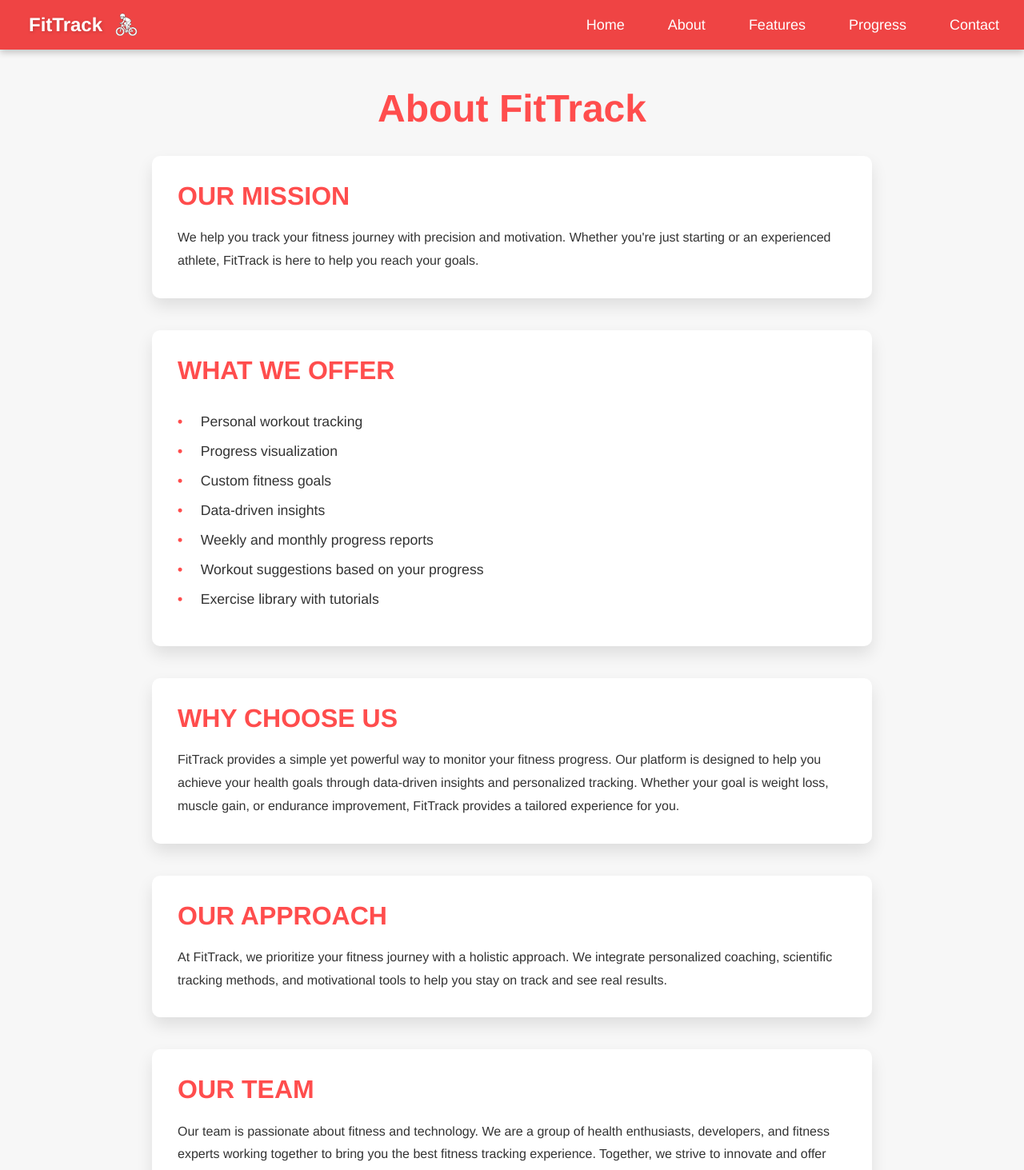
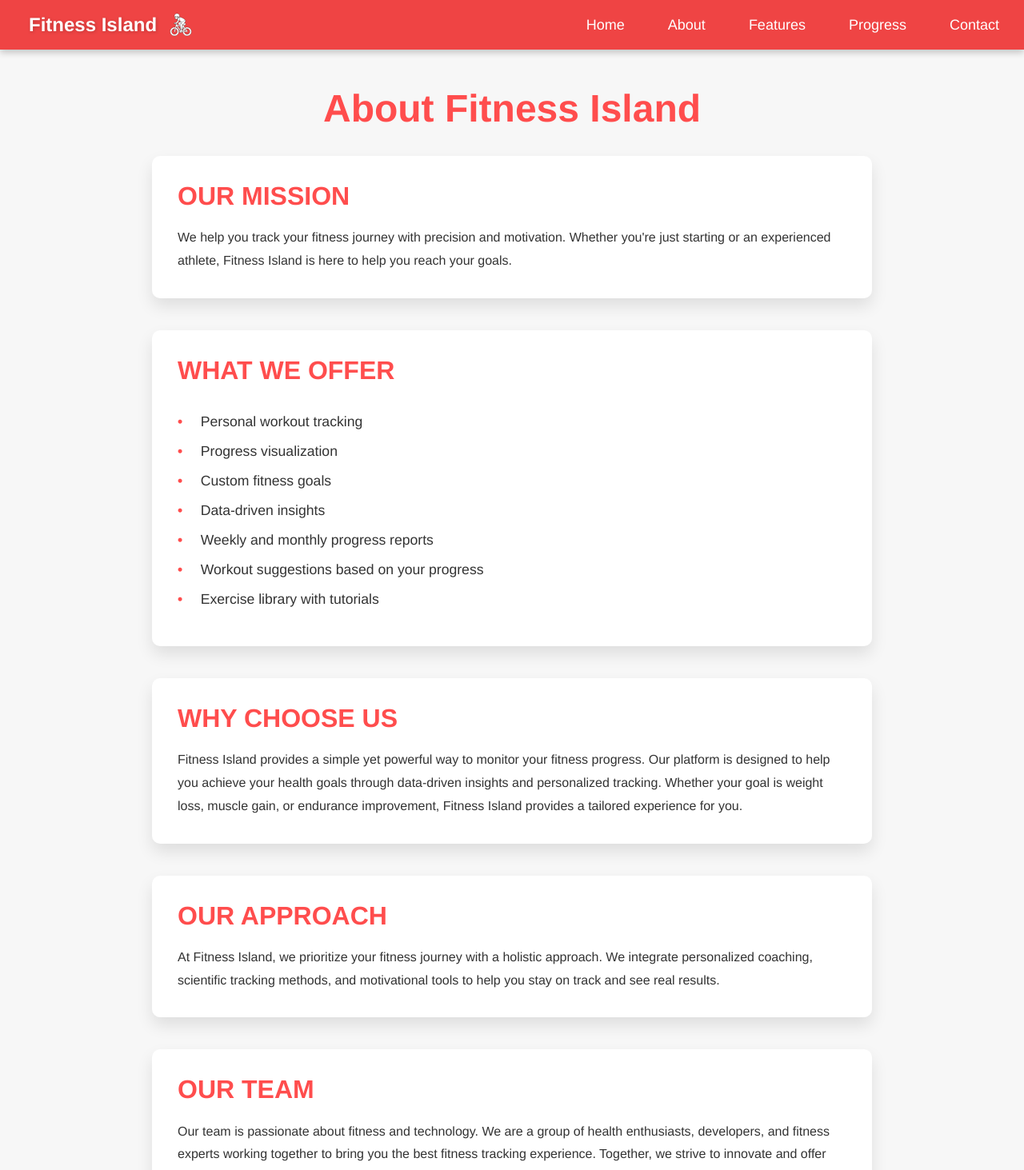
Before and after one commit to Thejandeera/fitness-tracker, a React (Vite) app: page /about in a window 1280 px wide. Shown: the top 1463 px of the page at 80% size. Built offline with nearby package versions, Linux system fonts and the light colour scheme.

Commit message:
Fitness Island

```diff
--- a/src/components/About/about.jsx
+++ b/src/components/About/about.jsx
@@ -4,11 +4,11 @@ import './about.css';
 const About = () => {
   return (
     <div className="about-container">
-      <h1>About FitTrack</h1>
+      <h1>About Fitness Island</h1>
       <div className="about-content">
         <div className="about-section">
           <h2>Our Mission</h2>
-          <p>We help you track your fitness journey with precision and motivation. Whether you're just starting or an experienced athlete, FitTrack is here to help you reach your goals.</p>
+          <p>We help you track your fitness journey with precision and motivation. Whether you're just starting or an experienced athlete, Fitness Island is here to help you reach your goals.</p>
         </div>
         <div className="about-section">
           <h2>What We Offer</h2>
@@ -24,11 +24,11 @@ const About = () => {
         </div>
         <div className="about-section">
           <h2>Why Choose Us</h2>
-          <p>FitTrack provides a simple yet powerful way to monitor your fitness progress. Our platform is designed to help you achieve your health goals through data-driven insights and personalized tracking. Whether your goal is weight loss, muscle gain, or endurance improvement, FitTrack provides a tailored experience for you.</p>
+          <p>Fitness Island provides a simple yet powerful way to monitor your fitness progress. Our platform is designed to help you achieve your health goals through data-driven insights and personalized tracking. Whether your goal is weight loss, muscle gain, or endurance improvement, Fitness Island provides a tailored experience for you.</p>
         </div>
         <div className="about-section">
           <h2>Our Approach</h2>
-          <p>At FitTrack, we prioritize your fitness journey with a holistic approach. We integrate personalized coaching, scientific tracking methods, and motivational tools to help you stay on track and see real results.</p>
+          <p>At Fitness Island, we prioritize your fitness journey with a holistic approach. We integrate personalized coaching, scientific tracking methods, and motivational tools to help you stay on track and see real results.</p>
         </div>
         <div className="about-section">
           <h2>Our Team</h2>
--- a/src/components/Data/data.jsx
+++ b/src/components/Data/data.jsx
@@ -63,7 +63,7 @@ function FitTrack() {
 
   return (
     <div className="fittrack-container">
-      <h1 className="fittrack-title">Welcome to FitTrack</h1>
+      <h1 className="fittrack-title">Welcome to Fitness Island</h1>
 
       {/* User Input Section */}
       <div className="fittrack-input-section">
--- a/src/components/Home/home.jsx
+++ b/src/components/Home/home.jsx
@@ -26,7 +26,7 @@ const HomePage = () => {
       {/* Features Section */}
       <div className="features-section">
         <div className="features-content">
-          <h2>Why Choose FitTrack?</h2>
+          <h2>Why Choose Fitness Island?</h2>
           <div className="features-grid">
             <FeatureCard
               icon={<Activity className="feature-icon" />}
@@ -56,7 +56,7 @@ const HomePage = () => {
       <div className="cta-section">
         <div className="cta-content">
           <h2>Ready to Start Your Fitness Journey?</h2>
-          <p>Join thousands of users who have transformed their lives with FitTrack</p>
+          <p>Join thousands of users who have transformed their lives with Fitness Island</p>
           <button className="primary-button">Sign Up Now</button>
         </div>
       </div>
@@ -66,7 +66,7 @@ const HomePage = () => {
         <div className="footer-content">
           <div className="footer-grid">
             <div className="footer-column">
-              <h3>FitTrack</h3>
+              <h3>Fitness Island</h3>
               <p>Your personal fitness companion</p>
             </div>
             <div className="footer-column">
--- a/src/components/Navigationbar/navibar.jsx
+++ b/src/components/Navigationbar/navibar.jsx
@@ -4,7 +4,7 @@ import './navibar.css';
 function NavigationBar() {
   return (
     <nav className="navbar">
-      <h1 className="navbar-logo">FitTrack <img src="/svg3.svg" alt="Logo" className="navbar-logo-svg" /></h1>
+      <h1 className="navbar-logo">Fitness Island <img src="/svg3.svg" alt="Logo" className="navbar-logo-svg" /></h1>
       <ul className="nav-links">
         <li><a href="/home">Home</a></li>
         <li><a href="/about">About</a></li>
```
